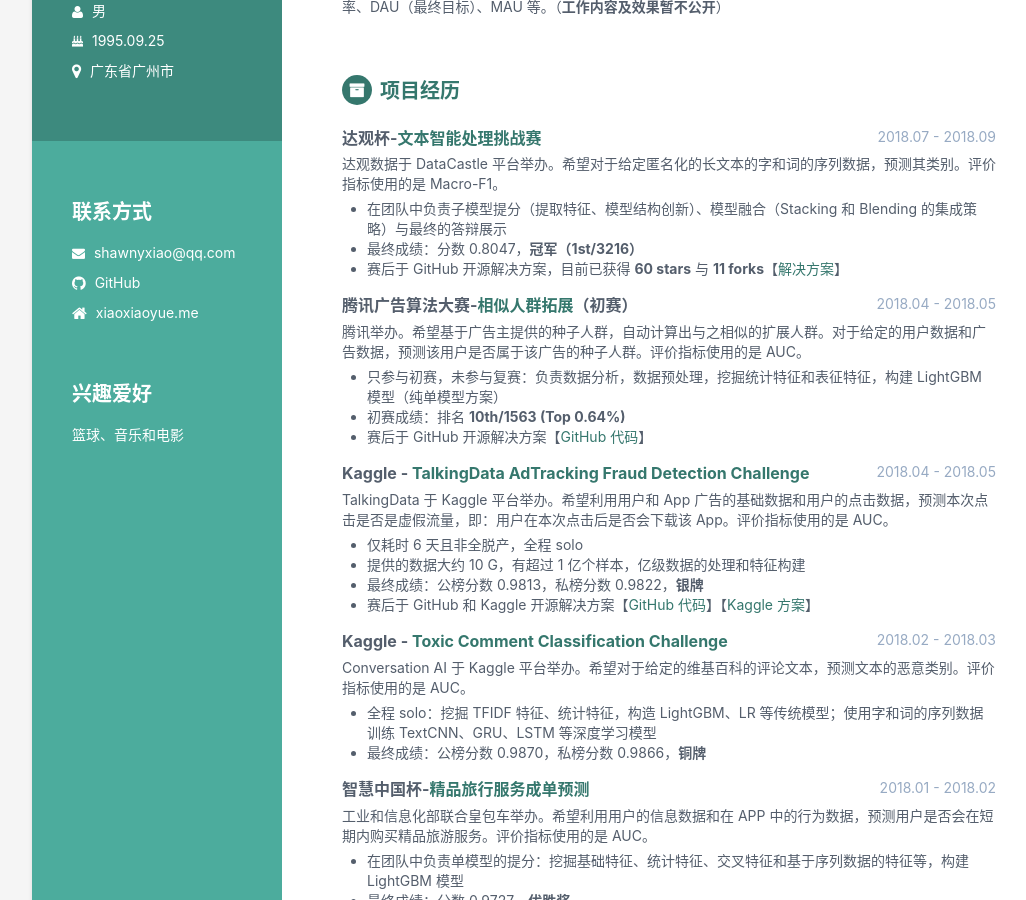
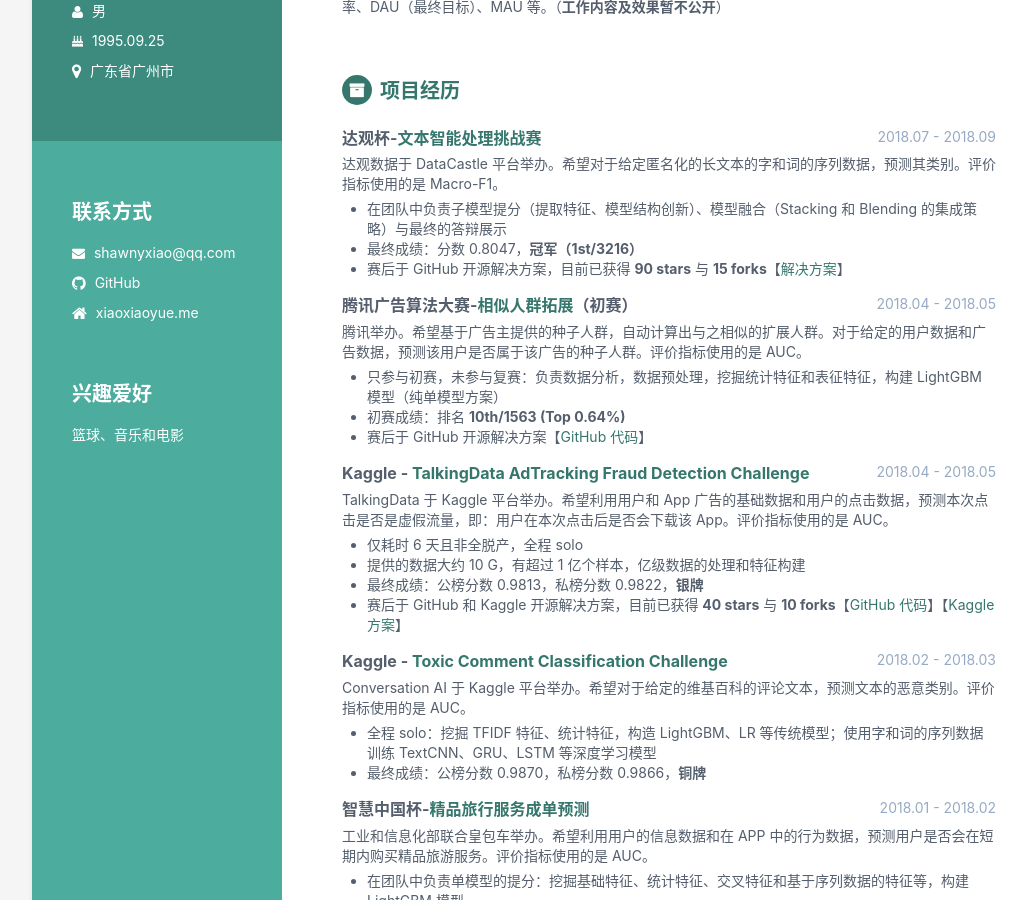
Before and after one commit to ShawnyXiao/Resume, a Jekyll site: the page built from index.html, in a window 1280 px wide and 900 px high, scrolled down 412 px. Shown: the whole window, without its empty margins (96-1122 px from the left). Built offline with Jekyll 4.4.1, drawn with Linux system fonts in a browser that asks for light colours.

Commit message:
Update projects

```diff
--- a/_data/projects.yml
+++ b/_data/projects.yml
@@ -5,7 +5,7 @@
   descriptions:
   - description: 在团队中负责子模型提分（提取特征、模型结构创新）、模型融合（Stacking 和 Blending 的集成策略）与最终的答辩展示
   - description: 最终成绩：分数 0.8047，<b>冠军（1st/3216）</b>
-  - description: 赛后于 GitHub 开源解决方案，目前已获得 <b>60 stars</b> 与 <b>11 forks</b>【<a target="_blank" href="https://github.com/ShawnyXiao/2018-DC-DataGrand-TextIntelProcess">解决方案</a>】
+  - description: 赛后于 GitHub 开源解决方案，目前已获得 <b>90 stars</b> 与 <b>15 forks</b>【<a target="_blank" href="https://github.com/ShawnyXiao/2018-DC-DataGrand-TextIntelProcess">解决方案</a>】
 - project:
   title: 腾讯广告算法大赛-<a target="_blank" href="http://algo.tpai.qq.com/home/home/index.html">相似人群拓展</a>（初赛）
   time: 2018.04 - 2018.05
@@ -22,7 +22,7 @@
   - description: 仅耗时 6 天且非全脱产，全程 solo
   - description: 提供的数据大约 10 G，有超过 1 亿个样本，亿级数据的处理和特征构建
   - description: 最终成绩：公榜分数 0.9813，私榜分数 0.9822，<b>银牌</b>
-  - description: 赛后于 GitHub 和 Kaggle 开源解决方案【<a target="_blank" href="https://github.com/ShawnyXiao/2018-Kaggle-AdTrackingFraud">GitHub 代码</a>】【<a target="_blank" href="https://www.kaggle.com/c/talkingdata-adtracking-fraud-detection/discussion/57971">Kaggle 方案</a>】
+  - description: 赛后于 GitHub 和 Kaggle 开源解决方案，目前已获得 <b>40 stars</b> 与 <b>10 forks</b>【<a target="_blank" href="https://github.com/ShawnyXiao/2018-Kaggle-AdTrackingFraud">GitHub 代码</a>】【<a target="_blank" href="https://www.kaggle.com/c/talkingdata-adtracking-fraud-detection/discussion/57971">Kaggle 方案</a>】
 - project:
   title: Kaggle - <a target="_blank" href="https://www.kaggle.com/c/jigsaw-toxic-comment-classification-challenge">Toxic Comment Classification Challenge</a>
   time: 2018.02 - 2018.03
```
